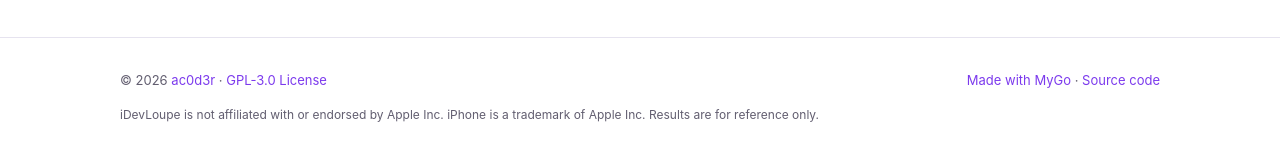
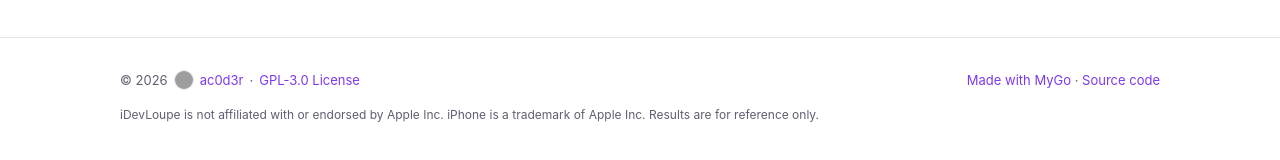
Before and after one commit to ac0d3r/idevloupe, a plain HTML site: page docs/index.html in a window 1280 px wide. Shown: the part 4067-4227 px from the top of the page. Drawn offline with nearby package versions, Linux system fonts and the light colour scheme; grey boxes are pictures that could not be loaded.

Commit message:
Show the author's GitHub avatar in the download page's footer
Co-Authored-By: Claude Opus 5.5 <noreply@anthropic.com>

```diff
--- a/docs/index.html
+++ b/docs/index.html
@@ -186,7 +186,7 @@
 
 <footer class="border-t border-line pt-8 pb-12 text-[13px] text-muted">
   <div class="mx-auto flex max-w-[1080px] flex-wrap justify-between gap-4 px-5">
-    <span>© 2026 <a class="text-accent hover:underline" href="https://github.com/ac0d3r">ac0d3r</a> · <a class="text-accent hover:underline" href="https://github.com/ac0d3r/idevloupe/blob/main/LICENSE" data-t="license">GPL-3.0 许可证</a></span>
+    <span class="flex flex-wrap items-center gap-x-1.5">© 2026 <a class="inline-flex items-center gap-1.5 text-accent hover:underline" href="https://github.com/ac0d3r"><img class="size-5 rounded-full border border-line" src="https://github.com/ac0d3r.png?size=40" width="20" height="20" alt="">ac0d3r</a> · <a class="text-accent hover:underline" href="https://github.com/ac0d3r/idevloupe/blob/main/LICENSE" data-t="license">GPL-3.0 许可证</a></span>
     <span><a class="text-accent hover:underline" href="https://github.com/egoist/mygo">Made with MyGo</a> · <a class="text-accent hover:underline" href="https://github.com/ac0d3r/idevloupe" data-t="sourceCode">源代码</a></span>
     <p class="w-full text-xs" data-t="disclaimer">iDevLoupe 与 Apple Inc. 无关联，未获其认可。iPhone 是 Apple Inc. 的商标。检测结果仅供参考。</p>
   </div>
```
